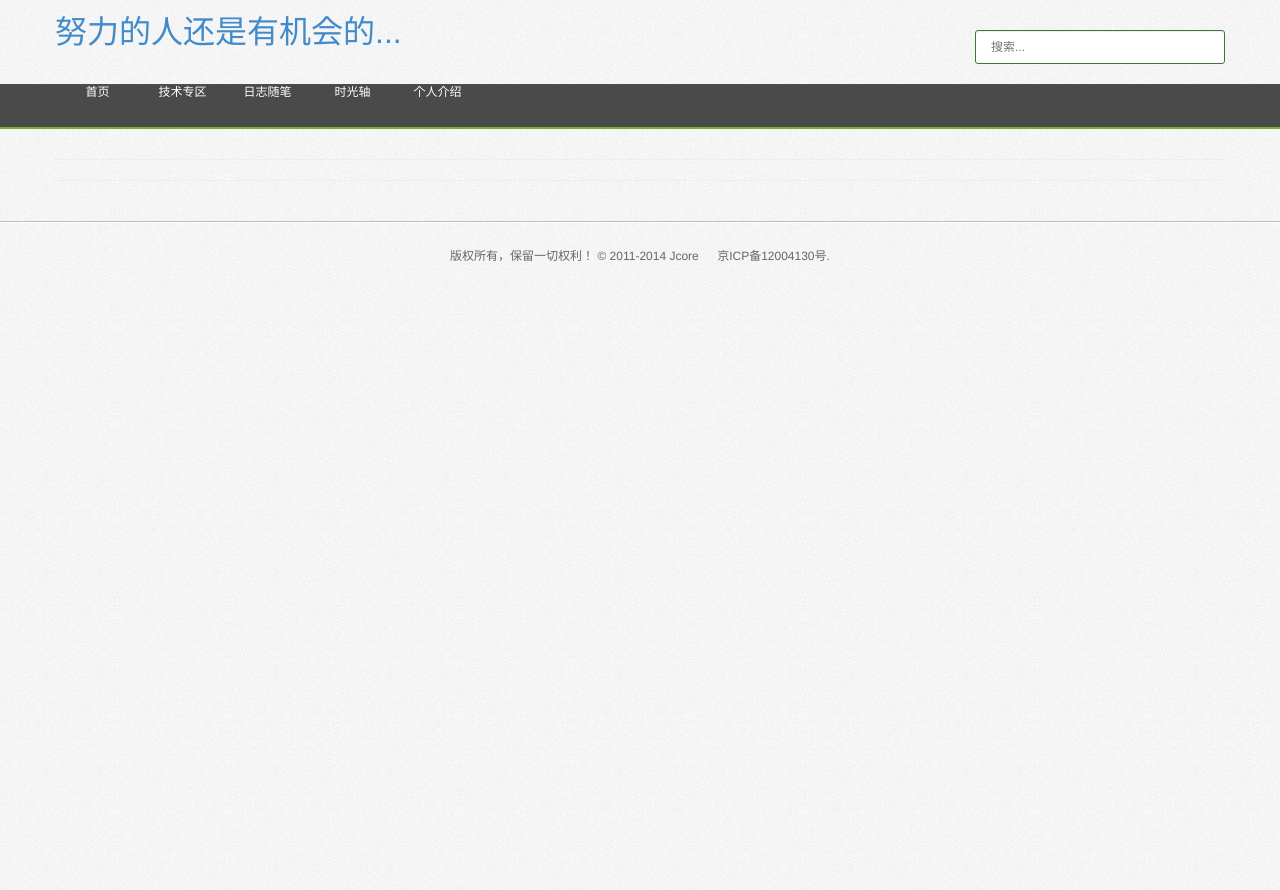
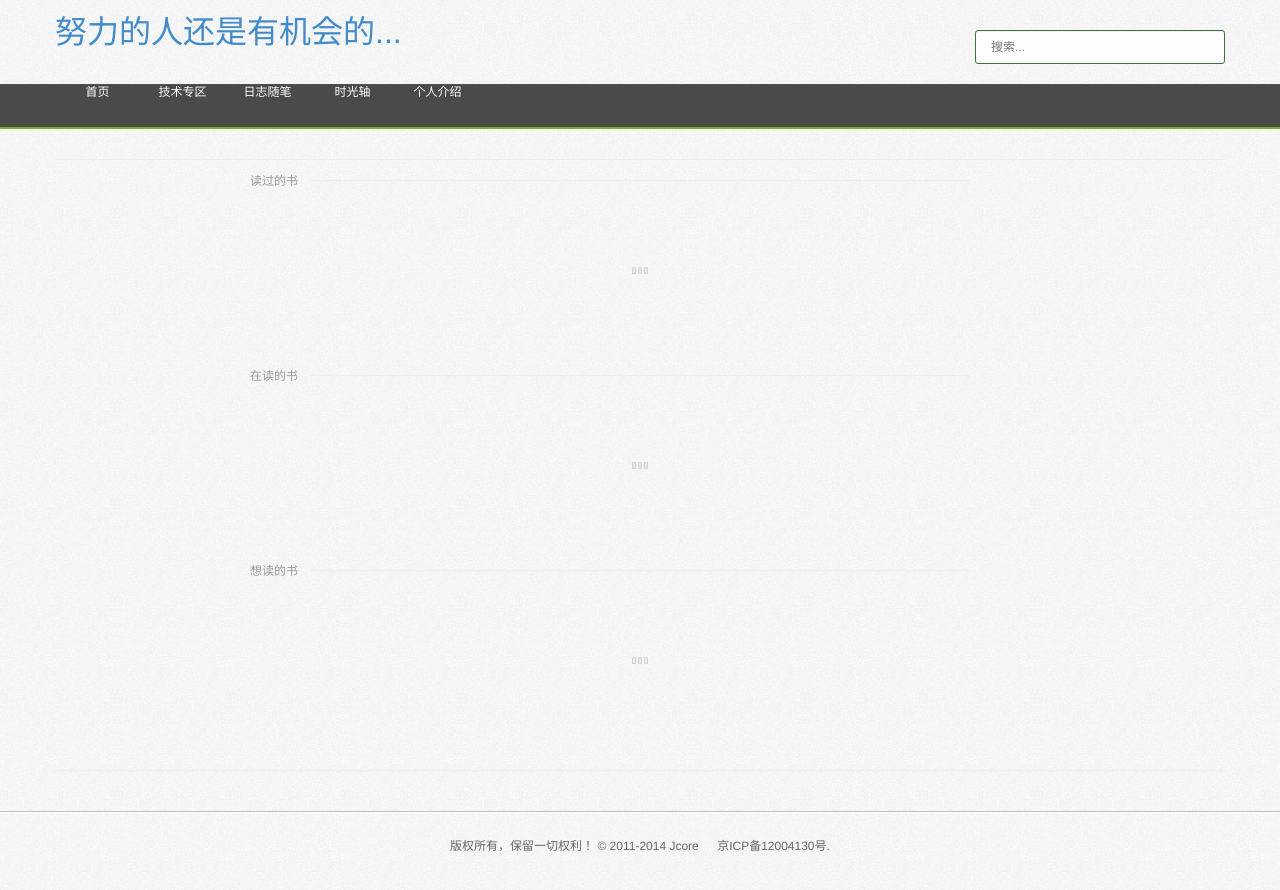
Before and after one commit to qaz734913414/blog-1, a Jekyll site: the page built from read.md, in a window 1280 px wide. Shown: the top 890 px of the page. Built offline with Jekyll 4.4.1, drawn with Linux system fonts in a browser that asks for light colours; nearby versions of some CDN libraries; comment, search, counter and statistics services are not loaded.

Commit message:
blog  read

```diff
--- a/_includes/footer.html
+++ b/_includes/footer.html
@@ -17,11 +17,13 @@
 	</p>
 </div>
 <div class="topfade"><a href="javascript:;" title="返回顶部"></a></div>
-<script src="http://cdn.bootcss.com/jquery/1.11.1/jquery.min.js"></script>
-<script src="http://cdn.bootcss.com/bootstrap/3.2.0/js/bootstrap.min.js"></script>
-<script src="{{ "/resources/js/nprogress.js" | prepend: site.staticurl }}"></script>
-<script src="{{ "/resources/js/prettify.js" | prepend: site.staticurl }}"></script>
-<script src="{{ "/resources/js/core.js" | prepend: site.staticurl }}"></script>
+<script type="text/javascript" src="http://cdn.bootcss.com/jquery/2.0.1/jquery.min.js"></script>
+<script type="text/javascript" src="http://cdn.bootcss.com/bootstrap/3.2.0/js/bootstrap.min.js"></script>
+<script type="text/javascript" src="http://cdn.bootcss.com/handlebars.js/1.0.0-rc.4/handlebars.min.js"></script>
+<script type="text/javascript" src="{{ "/resources/js/nprogress.js" | prepend: site.staticurl }}"></script>
+<script type="text/javascript" src="{{ "/resources/js/prettify.js" | prepend: site.staticurl }}"></script>
+<script type="text/javascript" src="{{ "/resources/js/core.js" | prepend: site.staticurl }}"></script>
+<script type="text/javascript" src="{{ "/resources/js/douban.js" | prepend: site.staticurl }}"></script>
 <script type="text/javascript">
 	var duoshuoQuery = {short_name:"jcore"};
 	(function() {
--- a/read.md
+++ b/read.md
@@ -9,24 +9,68 @@
 
 <hr/>
 
-<article>
-	<div id="archives">
-		<div id="douban">
-			<!--
-			数据源来自我的豆瓣读书...
-			<div id="bookreading" class="douban-list"></div>
-			<div id="bookread" class="douban-list"></div>
-			<div id="bookwish" class="douban-list"></div>
-			-->
-		</div>
+<div class="douban-books">
+
+	<!-- 读过的 -->
+	<div class="db-status-read">
+		<div class="loading"></div>
+		<div class="db-status-title">读过的书</div>
+		<ul id="db-read-books" class="db-books">
+			<script id="read-template" type="text/x-handlebars-template">
+				{{#each this}}
+					<li>
+						<a href="{{book.alt}}" target="_blank">
+							<img src="{{book.images.medium}}" />
+							<h3>
+								<span>{{book.title}}</span>
+							</h3>
+						</a>
+					</li>
+				{{/each}}
+			</script>
+		</ul>
 	</div>
+
+	<!-- 正在读 -->
+	<div class="db-status-reading">
+		<div class="loading"></div>
+		<div class="db-status-title">在读的书</div>
+		<ul id="db-reading-books" class="db-books">
+			<script id="reading-template" type="text/x-handlebars-template">
+				{{#each this}}
+					<li>
+						<a href="{{book.alt}}" target="_blank">
+							<img src="{{book.images.medium}}" />
+							<h3>
+								<span>{{book.title}}</span>
+							</h3>
+						</a>
+					</li>
+				{{/each}}
+			</script>
+		</ul>
+	</div>
+
+	<!-- 想读的 -->
+	<div class="db-status-wish">
+		<div class="loading"></div>
+		<div class="db-status-title">想读的书</div>
+		<ul id="db-wish-books" class="db-books">
+			<script id="wish-template" type="text/x-handlebars-template">
+				{{#each this}}
+					<li>
+						<a href="{{book.alt}}" target="_blank">
+							<img src="{{book.images.medium}}" />
+							<h3>
+								<span>{{book.title}}</span>
+							</h3>
+						</a>
+					</li>
+				{{/each}}
+			</script>
+		</ul>
+	</div>
+
+</div>
+
 <hr/>
-
-</article>
-<script type="text/javascript" src="{{ site.staticurl }}/resources/js/douban.js"></script>
-<script type="text/javascript">
-	var dbapi = new DoubanApi();
-	window.onload = function(){
-		dbapi.show();
-	};
-</script>
--- a/resources/css/index.css
+++ b/resources/css/index.css
@@ -28,7 +28,7 @@
 .nav ul li{float:left;}
 .nav ul li a{display:block;width:85px;height:45px;font:15px/45px bold 'microsoft yahei';text-decoration:none;text-align:center;color:#fff;}
 .nav ul li a.on,.nav ul li a:hover{color:#fff;text-decoration:none;background-color:#7bac2f;}
-.nav-r{float:right;;padding-left:18px;line-height:45px;color:#b2b2b2;background:url(../images/base/icons.png)  0 -2px no-repeat;}
+.nav-r{float:right;;padding-left:18px;line-height:45px;color:#b2b2b2;background:url(../images/base/icons.png)	0 -2px no-repeat;}
 
 /*顶部推荐 */
 .intro{margin-top:10px;}
@@ -42,7 +42,7 @@
 .bt-box{margin-top:10px;padding-bottom:5px;font-weight:bold;border-bottom:1px solid #e6e6e6;}
 .intro-list a{color:#4a4a4a;}
 .intro-list ul{line-height:28px;}
-.intro-list ul li{padding-left:15px;background:url(../images/base/icons.png)  0 -44px no-repeat;}
+.intro-list ul li{padding-left:15px;background:url(../images/base/icons.png)	0 -44px no-repeat;}
 
 .main{margin-top:10px;}
 .main-l{float:left;width:71.91666666666667%;}
@@ -70,15 +70,15 @@
 /* 标签云 */
 .cloud a{display:inline-block;width:auto;margin-right:3px;margin-bottom:7px;padding:3px 5px;color:#fff;text-decoration:none;background-color:#428bca;background-color: #428BCA;opacity:0.8;}
 .cloud a:hover{opacity:1;}
-.cloud  a:nth-child(9n){background-color: #428BCA;}
-.cloud  a:nth-child(9n+1){background-color: #5CB85C;}
-.cloud  a:nth-child(9n+2){background-color: #4A4A4A;}
-.cloud  a:nth-child(9n+3){background-color: #D9534F;}
-.cloud  a:nth-child(9n+4){background-color: #00ABA9;}
-.cloud  a:nth-child(9n+5){background-color: #B37333;}
-.cloud  a:nth-child(9n+6){background-color: #567E95;}
-.cloud  a:nth-child(9n+7){background-color: #FF6600;}
-.cloud  a:nth-child(9n+8){background-color: #B433FF;}
+.cloud	a:nth-child(9n){background-color: #428BCA;}
+.cloud	a:nth-child(9n+1){background-color: #5CB85C;}
+.cloud	a:nth-child(9n+2){background-color: #4A4A4A;}
+.cloud	a:nth-child(9n+3){background-color: #D9534F;}
+.cloud	a:nth-child(9n+4){background-color: #00ABA9;}
+.cloud	a:nth-child(9n+5){background-color: #B37333;}
+.cloud	a:nth-child(9n+6){background-color: #567E95;}
+.cloud	a:nth-child(9n+7){background-color: #FF6600;}
+.cloud	a:nth-child(9n+8){background-color: #B433FF;}
 
 /*评论 */
 .asks dl{margin-bottom:8px;padding-bottom:8px;border-bottom:1px dashed #f0f0f0;}
@@ -115,7 +115,7 @@
 .deatil-t-hd{padding-left:10px;border-bottom:1px solid #dfdfdf;padding-bottom:10px;}
 .deatil-t-hd span{padding-right:15px;}
 .deatil-t-hd em{color:#3399cc;}
-.deatil-t-hd span{padding-left:17px;background:url(../images/base/icons.png)  no-repeat;}
+.deatil-t-hd span{padding-left:17px;background:url(../images/base/icons.png)	no-repeat;}
 .detail .t-sp1{background-position:0 -90px;}
 .detail .t-sp2{background-position:0 -138px;}
 .detail .t-sp3{background-position:0 -187px;}
@@ -144,7 +144,7 @@
 .detail-wd{padding:10px;background-color:#fbfbfb;}
 .detail-wd-hd{font-size:14px;font-weight:bold;}
 .detail-wd textarea{width:100%;height:100px;color:#999;}
-.detail-wd .face{float:left;margin-top:5px;padding-left:22px;background:url(../images/base/icons.png) 0 -291px  no-repeat;;text-decoration:none;}
+.detail-wd .face{float:left;margin-top:5px;padding-left:22px;background:url(../images/base/icons.png) 0 -291px	no-repeat;;text-decoration:none;}
 .detail-wd .btn-submit{float:right;display:block;margin-top:5px;padding:3px 5px;font-size:14px;font-weight:bold;color:#fff;text-decoration:none;background-color:#7bac2f;}
 .detail-df{margin-left:60px;}
 .detail-wd a.garycc{color:#ccc;cursor:pointer;}
@@ -154,12 +154,6 @@
 .topfade { position: fixed; _position: absolute; bottom: 20px; right: 50px; display: none;}
 .topfade a, .topfade a:link { width: 50px; height: 65px; display: inline-block; background: url(../images/base/top.png) no-repeat; outline: none;}
 .topfade a:hover { outline: none;}
-
-/* douban */
-.douban-list { margin-top:10px; }
-.douban-list ul li { float: left; list-style: none outside none; margin:0 0 12px 10px; display:inline-block;}
-.douban-list ul li img {width: 80px; height: 110px; border: solid 1px #DDD; box-shadow: 7px 7px 7px #333;}
-
 
 /*窗口 缩小后宽度小于990调整*/
 @media screen and (max-width: 990px){
@@ -182,6 +176,7 @@
 
 pre {}
 
+/* google highlight */
 .highlight pre code {
 	background: url("../images/base/pre.png") repeat-x scroll 0 0 #F2F2F5;
 	box-shadow: 0 2px 4px #D8D8DC;
@@ -200,3 +195,106 @@
 	border-top-left-radius: 7px 7px;
 	border-top-right-radius: 7px 7px;
 }
+
+/* douban */
+.douban-books {
+	font-family: Lucida Grande,Helvetica neue,Helvetica,Tahoma,Arial,STHeiti,Hiragino Sans GB,'宋体';
+	margin: 35px 0;
+	width: 660px;
+	margin: 0 auto;
+}
+.douban-books .loading {
+	position: absolute;
+	width: 16px;
+	height: 11px;
+	left: 50%;
+	top: 50%;
+	margin: -5.5px 0 0 -8px;
+	background: url(../images/base/ajax-loader.gif) no-repeat;
+}
+.douban-books .db-status-read,
+.douban-books .db-status-reading,
+.douban-books .db-status-wish {
+	position: relative;
+	border-top: 1px solid #EEEEEE;
+	margin-top: 15px;
+	min-height: 180px;
+}
+.douban-books .db-status-read:after,
+.douban-books .db-status-reading:after,
+.douban-books .db-status-wish:after {
+	content: ".";
+	display: block;
+	height: 0;
+	clear: both;
+	visibility: hidden;
+	zoom: 1;
+}
+.douban-books .douban-books-title {
+	color: #000;
+	font-size: 15px;
+	line-height: 1.5;
+	margin: 0 0 12px;
+}
+.douban-books .douban-books-title .pl {
+	font-size: 12px;
+	color: #666;
+}
+.douban-books .douban-books-title .pl a {
+	color: #0000FF;
+	text-decoration: none;
+}
+.douban-books .db-status-title {
+	position: absolute;
+	left: -60px;
+	top: -8px;
+	color: #999;
+	font-size: 12px;
+}
+.douban-books .db-books {
+	margin: 0;
+	list-style: none;
+	padding: 0;
+}
+.douban-books .db-books li {
+	display: block;
+	float: left;
+	width: 100px;
+	height: 175px;
+	overflow: hidden;
+	margin: 10px 5px 0;
+}
+.douban-books .db-books li a {
+	position: relative;
+	display: block;
+	text-decoration: none;
+	height: 170px;
+	width: 100px;
+	outline: none;
+	padding: 5px 0 0;
+}
+.douban-books .db-books li a img {
+	display: block;
+	width: auto;
+	height: 94px;
+	margin: 0 auto;
+	border-radius: 1px;
+	overflow: hidden;
+}
+.douban-books .db-books li a h3 {
+	position: absolute;
+	padding: 110px 6px 6px;
+	left: 0;
+	bottom: 0;
+	height: 59px;
+	color: #333;
+	font-size: 12px;
+	line-height: 20px;
+	margin: 0;
+}
+.douban-books .db-books li a:hover {
+	background-color: #FFF8DA;
+}
+.douban-books .db-books li a:hover h3 {
+	text-decoration: underline;
+}
--- a/resources/js/douban.js
+++ b/resources/js/douban.js
@@ -1,101 +1,44 @@
-function DoubanApi() {
-	this.defaults = {
-		place:"douban",
-		user:"70894126",
-		api:"0c6613784f53b1f425323a68edfb15dc",
-		book:[{status:"reading",maxnum:20},{status:"read",maxnum:100},{status:"wish",maxnum:100}],
-		bookreadingtitle:"在读...",
-		bookreadtitle:"读过...",
-		bookwishtitle:"想读..."
+(function() {
+	var DoubanBooks = {
+		init: function(opt) {
+			var apikey = opt.apikey ? '&apikey=' + opt.apikey : '';
+			this.url = 'https://api.douban.com/v2/book/user/' + opt.username + '/collections?count=100' + apikey + '&callback=?';
+			this.fetch();
+		},
+		template: function(type, obj) {
+			var tmpl = $('#' + type + '-template').html(),
+				ctnr = $('#db-' + type + '-books');
+			// 编译模版
+			var _tmpl = Handlebars.compile(tmpl);
+			$(".loading").hide();
+			ctnr.append(_tmpl(obj));
+		},
+		fetch: function() {
+			var self = this;
+			// 获取 JSON 数据
+			$.getJSON(this.url, function(data) {
+				data = data.collections;
+				$.map(data, function(book) {
+					switch(book.status) {
+						case "wish":
+							self.wishBooks = [book];
+							self.template('wish', self.wishBooks);
+							break;
+						case "reading":
+							self.readingBooks = [book];
+							self.template('reading', self.readingBooks);
+							break;
+						case "read":
+							self.readBooks = [book];
+							self.template('read', self.readBooks);
+							break;
+					};
+				});
+			});
+		}
 	};
-}
-
-DoubanApi.prototype.make_api_url = function(type,user,key,status,begin,end) {
-	var url = "http://api.douban.com/people/" + user + "/collection?cat=" + type
-		+ "&start-index=" + begin + "&max-results=" + end + "&status=" + status
-		+ "&alt=xd&callback=dbapi." + type + status + "_show";
-	if (key.lenght > 0) {
-		url += "&apikey=" + key;
-	}
-	return url;
-}
-
-DoubanApi.prototype.make_list_item = function(items) {
-	var html = '';
-	$.each(items,function(i,item){
-		html += '<li><a href="'
-			+ item.link + '" target="_blank"><img src="'
-			+ item.src + '" alt="' + item.title
-			+ '" title="' + item.title + '" /></a></li>';
+	DoubanBooks.init({
+		username: '70894126', // 豆瓣用户名
+		apikey: '0c6613784f53b1f425323a68edfb15dc' //豆瓣API KEY
 	});
-	return html;
-};
-
-DoubanApi.prototype.parse_json = function(json) {
-	var items = [];
-	$.each(json.entry,function(i,item) {
-		var link = {};
-		link.title = item["db:subject"]["title"]["$t"];
-		link.link = item["db:subject"]["link"][1]["@href"];	//硬编码
-		link.src = item["db:subject"]["link"][2]["@href"];	//硬编码
-		items.push(link);
-	});
-	return items;
-};
-
-DoubanApi.prototype.fix_num = function(num) {
-	var index = 1;
-	var fixnums = [];
-	if (50 > num && num  > 0) {
-		fixnums.push({begin:index,end:num});
-	}
-	else {
-		while (num > 0) {
-			fixnums.push({begin:index,end:index + 49});
-			num -= 50;
-			index += 50;
-		}
-	}
-	return fixnums;
-};
-
-DoubanApi.prototype.show = function() {
-	var books = [];
-	var tmpthis = this;
-	$.each(this.defaults.book,function(i,item) {
-		var fixnums = tmpthis.fix_num(item.maxnum);
-		books.push({status:item.status,indexs:fixnums});
-	});
-
-	$.each(books,function(i,item) {
-		$.each(item.indexs,function(t,idx) {
-			tmpthis.appendScript(tmpthis.all_url("book",item.status,idx.begin,idx.end));
-		});
-	});
-};
-
-DoubanApi.prototype.appendScript = function(url) {
-	if (url && url.length > 0) {
-		$("<script/>").attr("src",url).attr("charset","utf-8").appendTo($("head")[0]);
-	}
-};
-
-DoubanApi.prototype.all_url = function(type,status,begin,end) {
-	if (end === 0 ) return;
-	if (!this[type + status + "_show"]) {
-		this[type + status + "_show"] = function(json) {
-			var mainplace = $("#" + this.defaults.place);
-			if (mainplace.length === 0) {
-				mainplace = $('<div id="' + this.defaults.place + '"></div>').prependTo($("body"));
-			}
-			if ($("#" + type + status).length === 0) {
-				var title = this.defaults[type + status + "title"];
-				$('<h4 class="douban-title">' + title + '</h4>').appendTo(mainplace);
-				$('<div id="' + type + status + '" class="douban-list"><ul></ul></div>').appendTo(mainplace);
-				$('<div class="clear"></div>').appendTo(mainplace);
-			}
-			$("#" + type + status + " > ul").append(this.make_list_item(this.parse_json(json)));
-		};
-	}
-	return this.make_api_url(type,this.defaults.user,this.defaults.api,status,begin,end);
-};
+})();
```
Also changed, not shown: read1.md (deleted, +0 -139 lines), resources/images/base/ajax-loader.gif (added). Lines whose indentation alone changed are shown as unchanged.
